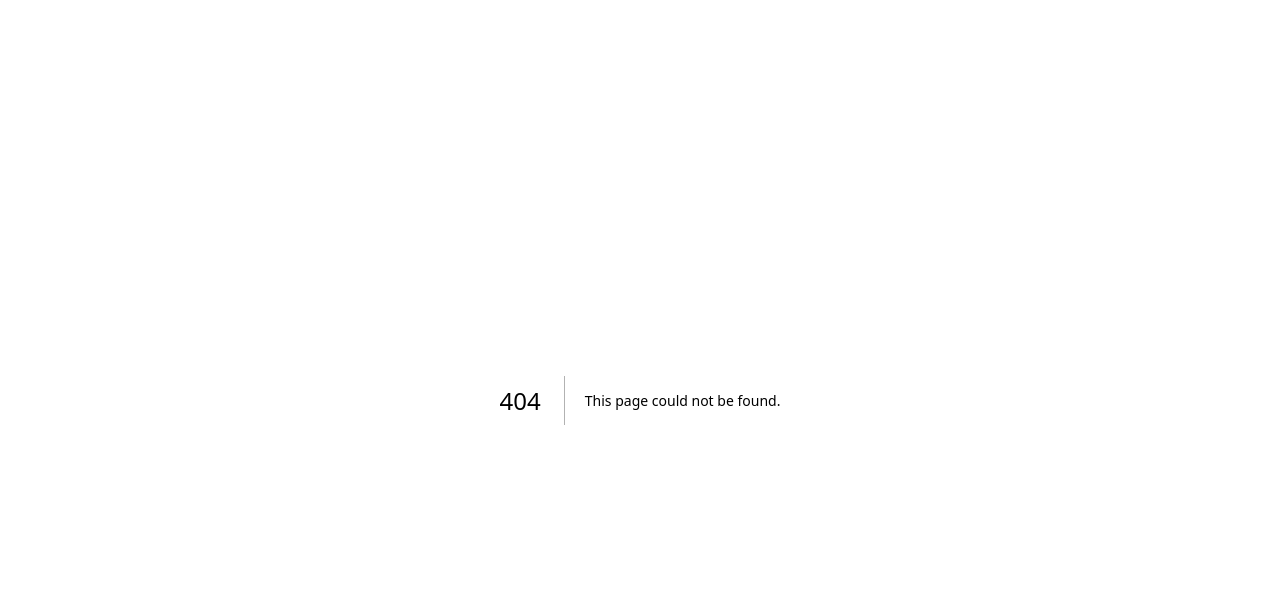
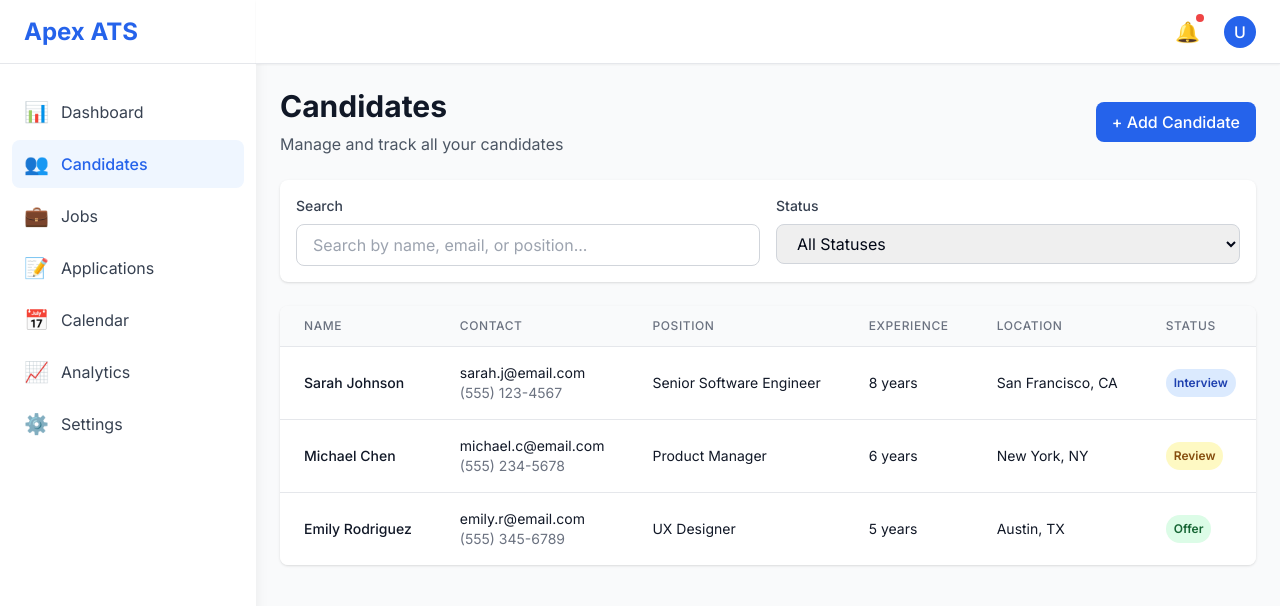
Before and after one commit to 3bi-io/apex-ats, a Next.js app: page /candidates in a window 1280 px wide. Before the commit this address had no page. Shown: the top 606 px of the page. Built offline with nearby package versions, Linux system fonts and the light colour scheme.

Commit message:
Create CandidatesPage component with candidate list

```diff
--- /dev/null
+++ b/app/candidates/page.tsx
@@ -0,0 +1,184 @@
+"use client";
+
+import { useState } from 'react';
+import DashboardLayout from '../components/DashboardLayout';
+
+interface Candidate {
+  id: number;
+  name: string;
+  email: string;
+  phone: string;
+  position: string;
+  status: string;
+  experience: string;
+  location: string;
+}
+
+export default function CandidatesPage() {
+  const [candidates] = useState<Candidate[]>([
+    {
+      id: 1,
+      name: 'Sarah Johnson',
+      email: 'sarah.j@email.com',
+      phone: '(555) 123-4567',
+      position: 'Senior Software Engineer',
+      status: 'Interview',
+      experience: '8 years',
+      location: 'San Francisco, CA',
+    },
+    {
+      id: 2,
+      name: 'Michael Chen',
+      email: 'michael.c@email.com',
+      phone: '(555) 234-5678',
+      position: 'Product Manager',
+      status: 'Review',
+      experience: '6 years',
+      location: 'New York, NY',
+    },
+    {
+      id: 3,
+      name: 'Emily Rodriguez',
+      email: 'emily.r@email.com',
+      phone: '(555) 345-6789',
+      position: 'UX Designer',
+      status: 'Offer',
+      experience: '5 years',
+      location: 'Austin, TX',
+    },
+  ]);
+
+  const [searchTerm, setSearchTerm] = useState('');
+  const [filterStatus, setFilterStatus] = useState('all');
+
+  const filteredCandidates = candidates.filter((candidate) => {
+    const matchesSearch =
+      candidate.name.toLowerCase().includes(searchTerm.toLowerCase()) ||
+      candidate.email.toLowerCase().includes(searchTerm.toLowerCase()) ||
+      candidate.position.toLowerCase().includes(searchTerm.toLowerCase());
+    const matchesFilter = filterStatus === 'all' || candidate.status === filterStatus;
+    return matchesSearch && matchesFilter;
+  });
+
+  const getStatusColor = (status: string) => {
+    const colors: Record<string, string> = {
+      Interview: 'bg-blue-100 text-blue-800',
+      Review: 'bg-yellow-100 text-yellow-800',
+      Offer: 'bg-green-100 text-green-800',
+      'Phone Screen': 'bg-purple-100 text-purple-800',
+      Rejected: 'bg-red-100 text-red-800',
+    };
+    return colors[status] || 'bg-gray-100 text-gray-800';
+  };
+
+  return (
+    <DashboardLayout>
+      <div className="space-y-6">
+        <div className="flex items-center justify-between">
+          <div>
+            <h1 className="text-3xl font-bold text-gray-900">Candidates</h1>
+            <p className="mt-2 text-gray-600">Manage and track all your candidates</p>
+          </div>
+          <button className="px-4 py-2 bg-blue-600 text-white rounded-lg hover:bg-blue-700 font-medium">
+            + Add Candidate
+          </button>
+        </div>
+
+        {/* Filters */}
+        <div className="bg-white rounded-lg shadow p-4">
+          <div className="grid grid-cols-1 md:grid-cols-2 gap-4">
+            <div>
+              <label className="block text-sm font-medium text-gray-700 mb-2">Search</label>
+              <input
+                type="text"
+                placeholder="Search by name, email, or position..."
+                value={searchTerm}
+                onChange={(e) => setSearchTerm(e.target.value)}
+                className="w-full px-4 py-2 border border-gray-300 rounded-lg focus:ring-2 focus:ring-blue-500 focus:border-transparent"
+              />
+            </div>
+            <div>
+              <label className="block text-sm font-medium text-gray-700 mb-2">Status</label>
+              <select
+                value={filterStatus}
+                onChange={(e) => setFilterStatus(e.target.value)}
+                className="w-full px-4 py-2 border border-gray-300 rounded-lg focus:ring-2 focus:ring-blue-500 focus:border-transparent"
+              >
+                <option value="all">All Statuses</option>
+                <option value="Interview">Interview</option>
+                <option value="Review">Review</option>
+                <option value="Offer">Offer</option>
+                <option value="Phone Screen">Phone Screen</option>
+                <option value="Rejected">Rejected</option>
+              </select>
+            </div>
+          </div>
+        </div>
+
+        {/* Candidates Table */}
+        <div className="bg-white rounded-lg shadow overflow-hidden">
+          <div className="overflow-x-auto">
+            <table className="min-w-full divide-y divide-gray-200">
+              <thead className="bg-gray-50">
+                <tr>
+                  <th className="px-6 py-3 text-left text-xs font-medium text-gray-500 uppercase tracking-wider">
+                    Name
+                  </th>
+                  <th className="px-6 py-3 text-left text-xs font-medium text-gray-500 uppercase tracking-wider">
+                    Contact
+                  </th>
+                  <th className="px-6 py-3 text-left text-xs font-medium text-gray-500 uppercase tracking-wider">
+                    Position
+                  </th>
+                  <th className="px-6 py-3 text-left text-xs font-medium text-gray-500 uppercase tracking-wider">
+                    Experience
+                  </th>
+                  <th className="px-6 py-3 text-left text-xs font-medium text-gray-500 uppercase tracking-wider">
+                    Location
+                  </th>
+                  <th className="px-6 py-3 text-left text-xs font-medium text-gray-500 uppercase tracking-wider">
+                    Status
+                  </th>
+                  <th className="px-6 py-3 text-left text-xs font-medium text-gray-500 uppercase tracking-wider">
+                    Actions
+                  </th>
+                </tr>
+              </thead>
+              <tbody className="bg-white divide-y divide-gray-200">
+                {filteredCandidates.map((candidate) => (
+                  <tr key={candidate.id} className="hover:bg-gray-50">
+                    <td className="px-6 py-4 whitespace-nowrap">
+                      <div className="text-sm font-medium text-gray-900">{candidate.name}</div>
+                    </td>
+                    <td className="px-6 py-4 whitespace-nowrap">
+                      <div className="text-sm text-gray-900">{candidate.email}</div>
+                      <div className="text-sm text-gray-500">{candidate.phone}</div>
+                    </td>
+                    <td className="px-6 py-4 whitespace-nowrap">
+                      <div className="text-sm text-gray-900">{candidate.position}</div>
+                    </td>
+                    <td className="px-6 py-4 whitespace-nowrap">
+                      <div className="text-sm text-gray-900">{candidate.experience}</div>
+                    </td>
+                    <td className="px-6 py-4 whitespace-nowrap">
+                      <div className="text-sm text-gray-900">{candidate.location}</div>
+                    </td>
+                    <td className="px-6 py-4 whitespace-nowrap">
+                      <span className={`px-2 py-1 inline-flex text-xs leading-5 font-semibold rounded-full ${getStatusColor(candidate.status)}`}>
+                        {candidate.status}
+                      </span>
+                    </td>
+                    <td className="px-6 py-4 whitespace-nowrap text-sm">
+                      <button className="text-blue-600 hover:text-blue-900 mr-3">View</button>
+                      <button className="text-gray-600 hover:text-gray-900">Edit</button>
+                    </td>
+                  </tr>
+                ))}
+              </tbody>
+            </table>
+          </div>
+        </div>
+      </div>
+    </DashboardLayout>
+  );
+}
```
